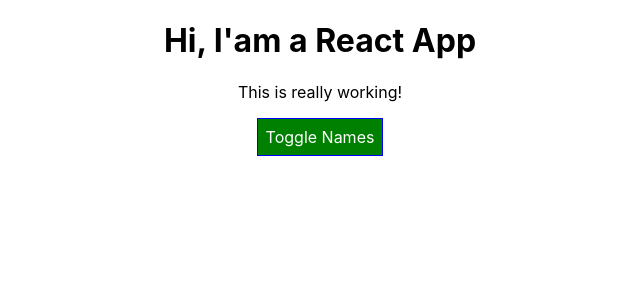
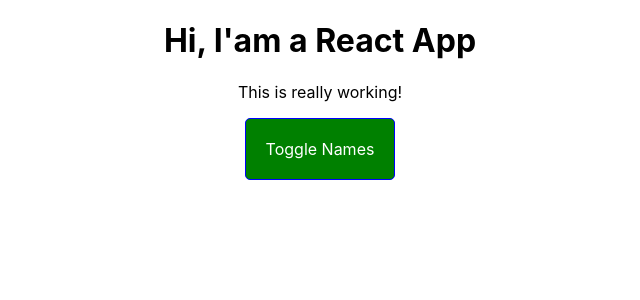
Before and after one commit to meSailesh/React-app, a React (Create React App) app: page / in a window 1280 px wide. Shown: the top 300 px of the page, without its empty margins (320-960 px from the left). Built offline with nearby package versions, Linux system fonts and the light colour scheme.

Commit message:
Pseudoselectors with css modules

```diff
--- a/src/App.js
+++ b/src/App.js
@@ -66,7 +66,7 @@ const deletePersonHandler = (personIndex) => {
     showPersons : personsState.showPersons
   });
 }
-
+let btnClass = '';
 
 let classes = [];
 if(personsState.persons.length <=2) {
@@ -76,16 +76,8 @@ if(personsState.persons.length <=1) {
   classes.push(styles.bold); // classes = ['red', 'bold']
 }
 
-const style = {
-  backgroundColor: 'green',
-  color: 'white',
-  font: 'inherit',
-  border: '1px solid blue',
-  padding: '8px',
-  cursor: 'pointer',
 
 
-};
 
   let persons = null;
   if(personsState.showPersons) {
@@ -105,12 +97,7 @@ const style = {
         })}
       </div>
     );
-    style.backgroundColor = 'red';
-    style[':hover'] = {
-      backgroundColor : 'salmon',
-      color:'black'
-
-    }
+    btnClass = styles.Red;
 
   }
   return (
@@ -118,7 +105,7 @@ const style = {
      <h1>Hi, I'am a React App</h1>
      <p className = {classes.join(' ')}>This is really working!</p>
      <button
-     style = {style}
+     className = {btnClass}
      onClick = {togglePersonHandler}>Toggle Names</button>
      {persons}
     </div>
--- a/src/App.module.css
+++ b/src/App.module.css
@@ -11,3 +11,26 @@
 .bold{
   font-weight: bold;
 }
+.App button {
+  border: 1px solid blue;
+  padding: 20px;
+  background: green;
+  border-radius: 5px;
+  font: inherit;
+  color: white;
+
+}
+
+.App button:hover {
+  background:lightgreen;
+  color:black;
+}
+
+.App button.Red {
+  background: red;
+}
+
+.App button.Red:hover {
+  background:  salmon;
+  color: black;
+}
```
